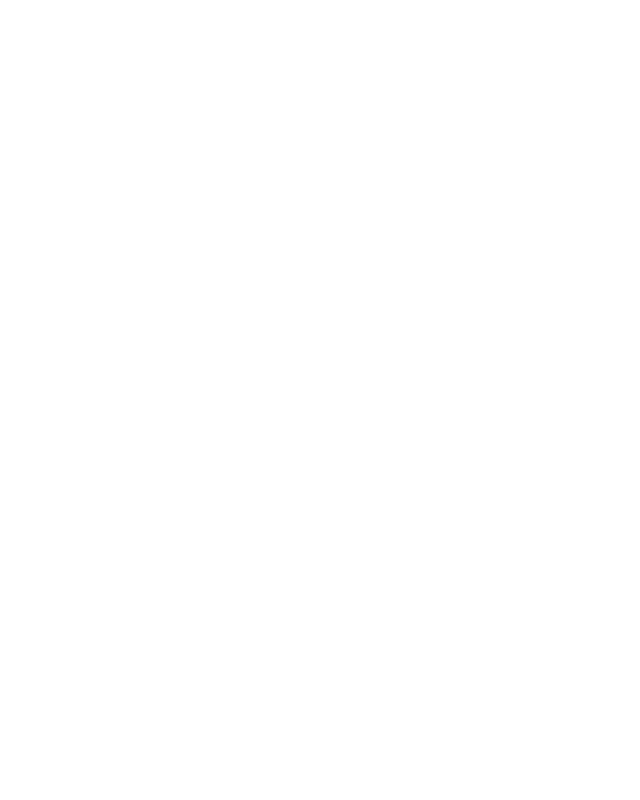
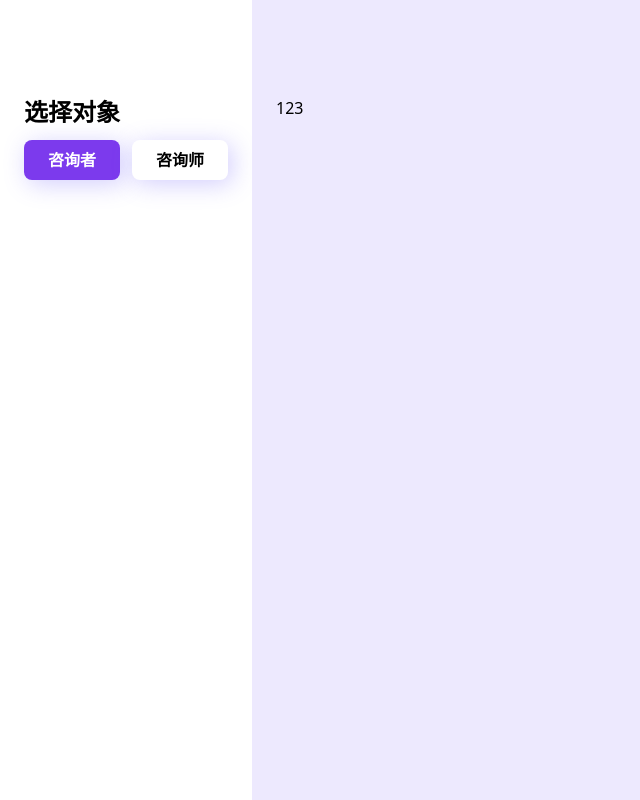
Before and after one commit to biu9/back_stage, a React (Create React App) app: page /ConsultantForm in a window 1280 px wide. Before the commit this address had no page. Shown: the whole page, without its empty margins (0-640 px from the left). Built offline with nearby package versions, Linux system fonts and the light colour scheme.

Commit message:
接上了登录的api

```diff
--- a/src/components/CommonBtn.js
+++ b/src/components/CommonBtn.js
@@ -8,8 +8,8 @@ const Selected = (props) => {
 
 const Unselected = (props) => {
     return (
-        <div>
-            123123
+        <div className="w-full bg-white rounded-lg text-balck font-semibold px-6 py-2 cursor-pointer text-center h-full flex items-center justify-center whitespace-nowrap shadow-std">
+            <div>{props.text}</div>
         </div>
     )
 }
@@ -21,7 +21,7 @@ export default function CommBtn(props) {
         )
     } else {
         return (
-            <Unselected />
+            <Unselected text={props.text}/>
         )
     }
 }
--- /dev/null
+++ b/src/components/SideBar.js
@@ -0,0 +1,17 @@
+import CommBtn from "./CommonBtn"
+
+export default function SideBar() {
+    return (
+        <div className="flex flex-col pt-24 space-y-3 p-6">
+            <div className="text-2xl font-bold">选择对象</div>
+            <div className="flex space-x-3">
+                <div>
+                    <CommBtn text="咨询者" selected={true}/>
+                </div>
+                <div>
+                    <CommBtn text="咨询师" selected={false}/>
+                </div>
+            </div>
+        </div>
+    )
+}
--- /dev/null
+++ b/src/hooks/useSetConsultant.js
@@ -0,0 +1,3 @@
+export default function useSetConsultant() {
+
+}
--- a/src/pages/App.js
+++ b/src/pages/App.js
@@ -2,7 +2,7 @@ import { Provider } from "react-redux";
 import store from "../store/index.js";
 import { BrowserRouter, Routes, Route } from "react-router-dom"
 import Login from "./Login.js";
-import FormOverView from "./FormOverview.js";
+import ConsultantForm from "./ConsultantForm.js";
 
 export default function App() {
     return (
@@ -10,7 +10,7 @@ export default function App() {
             <BrowserRouter>
                 <Routes>
                     <Route path="/" element={<Login />} />
-                    <Route path="/formOverview" element={<FormOverView />} />
+                    <Route path="/ConsultantForm" element={<ConsultantForm />} />
                 </Routes>
             </BrowserRouter>
         </Provider>
--- /dev/null
+++ b/src/pages/ConsultantForm.js
@@ -0,0 +1,14 @@
+import SideBar from "../components/SideBar"
+
+export default function ConsultantForm() {
+    return (
+        <div className="flex min-h-screen">
+            <div>
+                <SideBar/>
+            </div>
+            <div className="pt-24 p-6 bg-purple-100 w-full">
+                123
+            </div>
+        </div>
+    )
+}
--- a/src/pages/FormOverview.js
+++ /dev/null
@@ -1,7 +0,0 @@
-export default function FormOverView() {
-    return (
-        <div>
-            123
-        </div>
-    )
-}
--- a/src/pages/Login.js
+++ b/src/pages/Login.js
@@ -49,12 +49,20 @@ export default function Login() {
                         />
                     </div>
                     <div className="pt-6 w-full" onClick={() => {
-                        const res = true;
-                        if(res) {
+                        fetch("https://cyzz.fun/HeartSpace/admin/login",{
+                            method: "POST",
+                            mode: "cors",
+                            credentials: "include",
+                            body: JSON.stringify({
+                                username: userName,
+                                password: password
+                            })
+                        }).then(res => res.json()).then(data => {
+                            if(data.code === 0) {
                                 dispatch(openSuccessModal());
                                 setTimeout(() => {
                                     dispatch(closeSuccessModal());
-                                navigate("/formOverview");
+                                    navigate("/ConsultantForm");
                                 },1000);
                             } else {
                                 dispatch(openErrorModal());
@@ -62,6 +70,7 @@ export default function Login() {
                                     dispatch(closeErrorModal());
                                 },1000);
                             }
+                        })
                     }}>
                         <CommBtn selected={true} text="登录"/>
                     </div>
--- /dev/null
+++ b/src/store/formSlice.js
@@ -0,0 +1,17 @@
+import { createSlice } from '@reduxjs/toolkit'
+
+const formSlice = createSlice({
+  name: 'formSlice',
+  initialState:{
+    data:{}
+  },
+  reducers: {
+    updateData(state,action){
+        state.data = action.payload
+    }
+  },
+})
+
+export const { updateData } = formSlice.actions
+
+export default formSlice.reducer
--- a/src/store/index.js
+++ b/src/store/index.js
@@ -1,8 +1,10 @@
 import { configureStore } from '@reduxjs/toolkit'
 import modalSlice from './modalSlice'
+import formSlice from './formSlice'
 
 export default configureStore({
   reducer: {
     modal: modalSlice,
+    form: formSlice
   },
 })
--- a/src/store/modalSlice.js
+++ b/src/store/modalSlice.js
@@ -1,14 +1,13 @@
 import { createSlice } from '@reduxjs/toolkit'
 
 const modalSlice = createSlice({
-  name: 'remindStatus',
+  name: 'modalSlice',
   initialState:{
     successModal:false,
     errorModal:false,
   },
   reducers: {
     openSuccessModal(state,action){
-        console.log("openSuccessModal")
         state.successModal = true
     },
     closeSuccessModal(state,action){
--- /dev/null
+++ b/src/store/sideBarSlice.js
@@ -0,0 +1,23 @@
+import { createSlice } from '@reduxjs/toolkit'
+
+const sideBarSlice = createSlice({
+  name: 'formSlice',
+  initialState:{
+    ifShowUser:false,
+    ifShowConsultant:false,
+  },
+  reducers: {
+    showUser(state,action){
+        state.ifShowUser = true
+        state.ifShowConsultant = false
+    },
+    showConsultant(state,action){
+        state.ifShowUser = false
+        state.ifShowConsultant = true
+    }
+  },
+})
+
+export const { showUser,showConsultant } = sideBarSlice.actions
+
+export default sideBarSlice.reducer
```
Also changed, not shown: src/hooks/useSetUser.js (added). Lines whose indentation alone changed are shown as unchanged.
